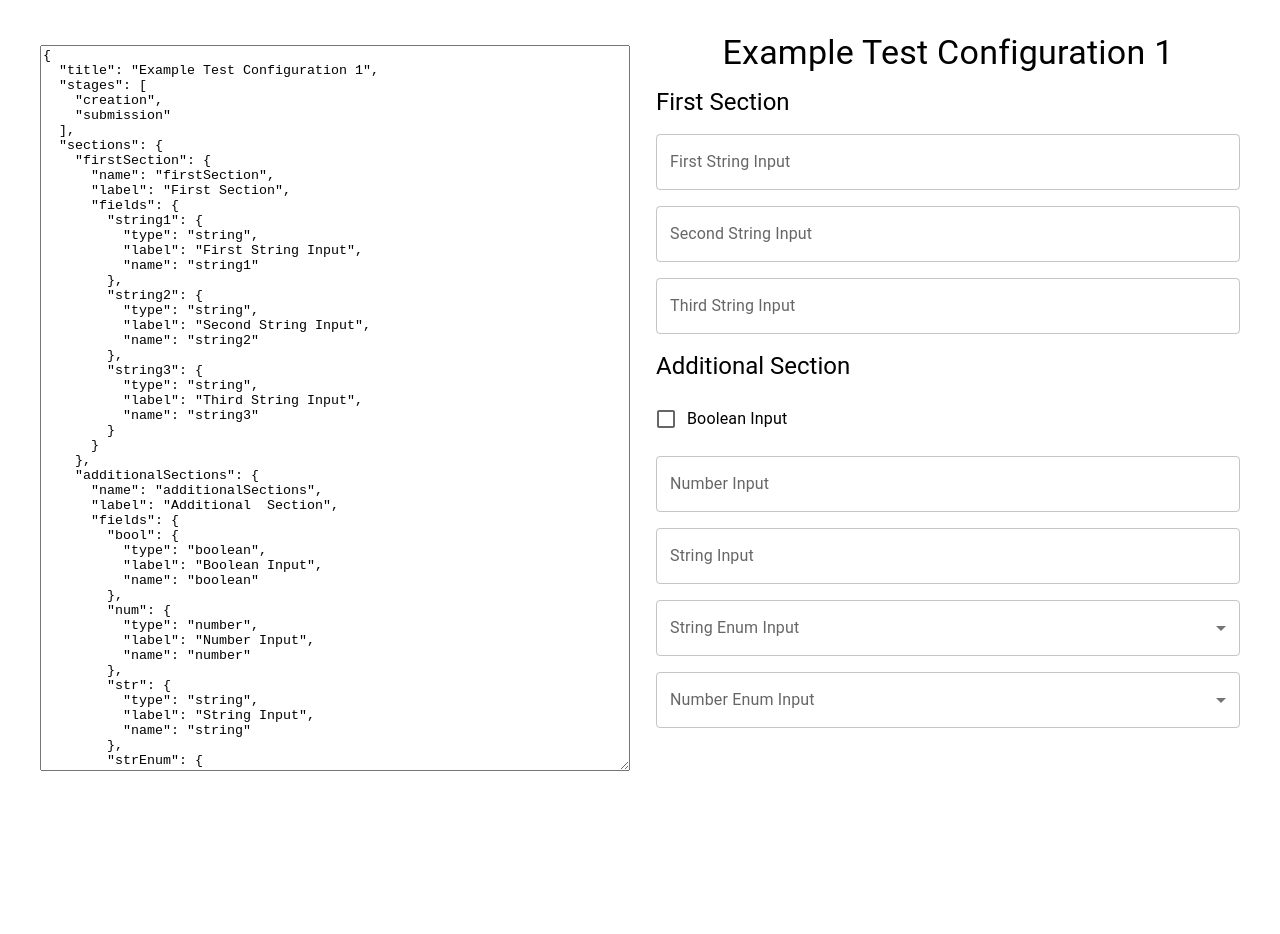
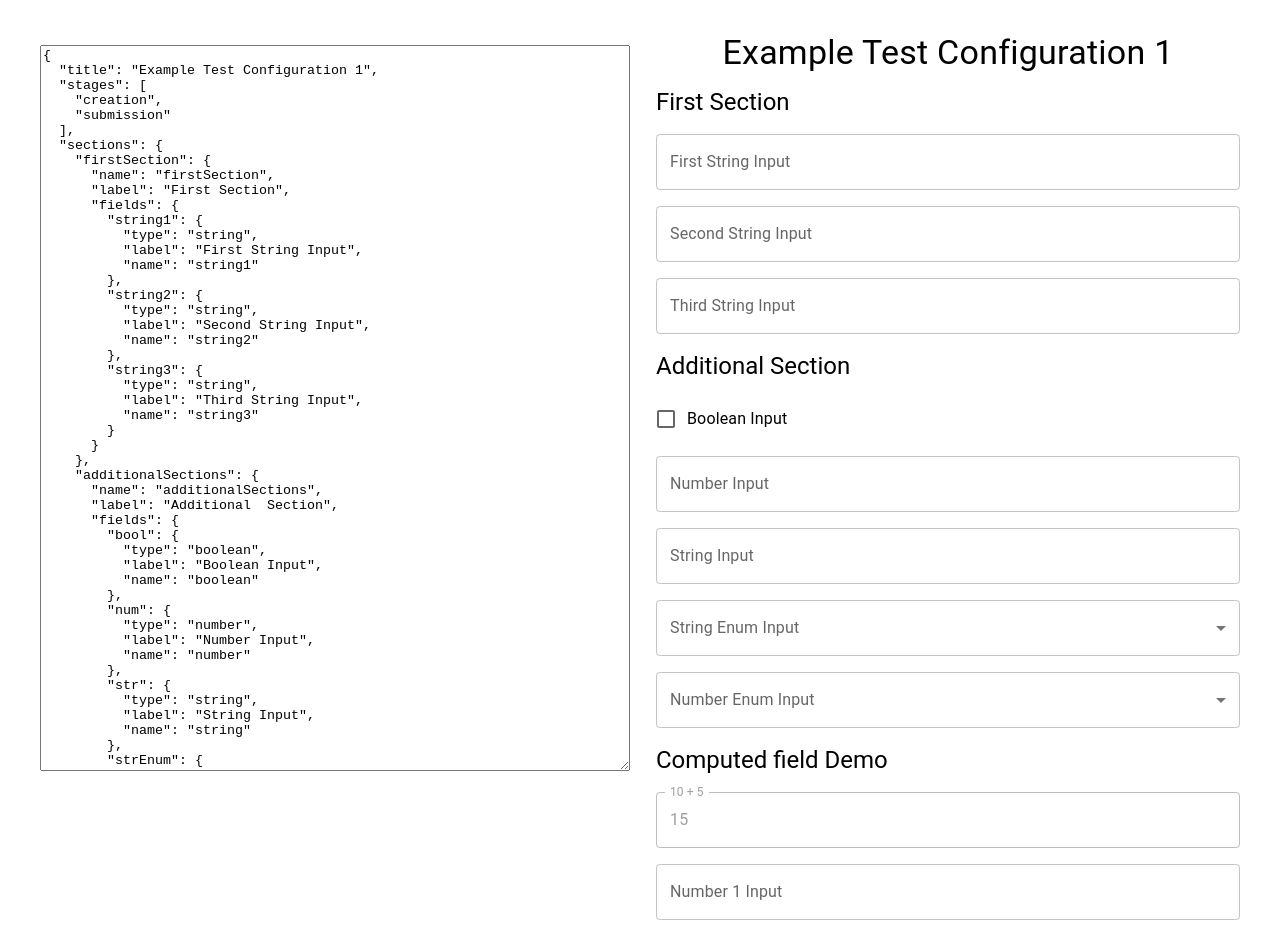
Before and after one commit to AndrewSmithDev/labnetik-test-prototype, a React (Vite) app in the folder proof-of-concept/client/: page / in a window 1280 px wide. Shown: the top 934 px of the page. Before the commit the page ends 807 px from the top, so only its background shows below. Built offline with nearby package versions, Linux system fonts and the light colour scheme.

Commit message:
computed field working

```diff
--- a/proof-of-concept/client/src/evaluator/evaluate-equation.ts
+++ b/proof-of-concept/client/src/evaluator/evaluate-equation.ts
@@ -1,12 +1,21 @@
-import math from "mathjs";
+import * as math from "mathjs";
 import { MathEquation } from "../type";
 import * as R from "ramda";
 
 export const evaluateEquation = (mathEquation: MathEquation, value: any) => {
-  const v = Object.entries(mathEquation.scope).reduce((output, [key, path]) => {
-    output[key] = R.view(R.lensPath(path), value);
-    return output;
-  }, {} as Record<string, number>);
+  const scope = Object.entries(mathEquation.variables).reduce(
+    (output, [key, path]) => {
+      if (typeof path === "number") output[key] = path;
+      else output[key] = parseFloat(R.view(R.lensPath(path), value));
 
-  return math.evaluate(mathEquation.expression, v);
+      return output;
+    },
+    {} as Record<string, number | undefined>
+  );
+
+  console.log(scope);
+
+  if (Object.values(scope).includes(NaN)) return undefined;
+
+  return math.evaluate(mathEquation.expression, scope);
 };
--- a/proof-of-concept/client/src/example/example-test-config1.ts
+++ b/proof-of-concept/client/src/example/example-test-config1.ts
@@ -58,6 +58,43 @@ export const exampleConfig1: TestConfig = {
         },
       },
     },
+    computedExample: {
+      name: "computedExample",
+      label: "Computed field Demo",
+      fields: {
+        computedExample: {
+          type: "computed",
+          label: "10 + 5",
+          name: "computedExample",
+          equation: {
+            expression: "x + y",
+            variables: { x: 10, y: 5 },
+          },
+        },
+        number1: {
+          type: "number",
+          label: "Number 1 Input",
+          name: "number1",
+        },
+        number2: {
+          type: "number",
+          label: "Number 2 Input",
+          name: "number2",
+        },
+        computed: {
+          type: "computed",
+          label: "Average",
+          name: "computed",
+          equation: {
+            expression: "(x + y) / 2",
+            variables: {
+              x: ["computedExample", "number1"],
+              y: ["computedExample", "number2"],
+            },
+          },
+        },
+      },
+    },
   },
 };
 
--- a/proof-of-concept/client/src/form/computed-input.tsx
+++ b/proof-of-concept/client/src/form/computed-input.tsx
@@ -24,7 +24,7 @@ export const ComputedInput = ({ config, pathPrefix }: ComputedInputProps) => {
       disabled={true}
       fullWidth
       type="number"
-      value={value}
+      value={value ?? ""}
     />
   );
 };
--- a/proof-of-concept/client/src/form/form-generator.tsx
+++ b/proof-of-concept/client/src/form/form-generator.tsx
@@ -13,10 +13,10 @@ export const FormGenerator = ({ config }: FormGeneratorProps) => {
 
   const methods = useForm();
 
-  const values = methods.watch();
-  useEffect(() => {
-    console.log(values);
-  }, [values]);
+  // const values = methods.watch();
+  // useEffect(() => {
+  //   console.log(values);
+  // }, [values]);
 
   const onSubmit = console.log;
 
--- a/proof-of-concept/client/src/form/form-section.tsx
+++ b/proof-of-concept/client/src/form/form-section.tsx
@@ -5,6 +5,7 @@ import {
   SectionConfig,
 } from "../type";
 import { BooleanInput } from "./boolean-input";
+import { ComputedInput } from "./computed-input";
 import { NumberEnumInput } from "./number-enum-input";
 import { NumberInput } from "./number-input";
 import { StringEnumInput } from "./string-enum-input";
@@ -56,6 +57,8 @@ export const FormSection = ({ config, pathPrefix }: FormSectionProps) => {
               pathPrefix={path}
             />
           );
+        if (fieldConfig.type === "computed")
+          return <ComputedInput config={fieldConfig} pathPrefix={path} />;
         if (fieldConfig.type === "array") return null;
 
         return null;
--- a/proof-of-concept/client/src/type/zod-schema.ts
+++ b/proof-of-concept/client/src/type/zod-schema.ts
@@ -10,7 +10,10 @@ const nameSchema = z
 // Form [ ]
 // Report [ ]
 export type PathToField = z.infer<typeof pathToFieldSchema>;
-export const pathToFieldSchema = z.union([z.string(), z.number()]).array();
+export const pathToFieldSchema = z.union([
+  z.union([z.string(), z.number()]).array(),
+  z.number(),
+]);
 
 // Form [ ]
 // Report [ ]
@@ -27,7 +30,7 @@ export const validationSchema = z.any();
 export type MathEquation = z.infer<typeof mathEquationSchema>;
 export const mathEquationSchema = z.object({
   expression: z.string(),
-  scope: z.record(pathToFieldSchema),
+  variables: z.record(pathToFieldSchema),
 });
 
 // Form [x]
@@ -142,6 +145,7 @@ export type CustomFieldConfig = z.infer<typeof customFieldConfigSchema>;
 export const customFieldConfigSchema = z.union([
   customStringConfigSchema,
   customNumberConfigSchema,
+  customComputedConfigSchema,
   customBooleanConfigSchema,
   customStringEnumConfigSchema,
   customNumbernumConfigSchema,
```
